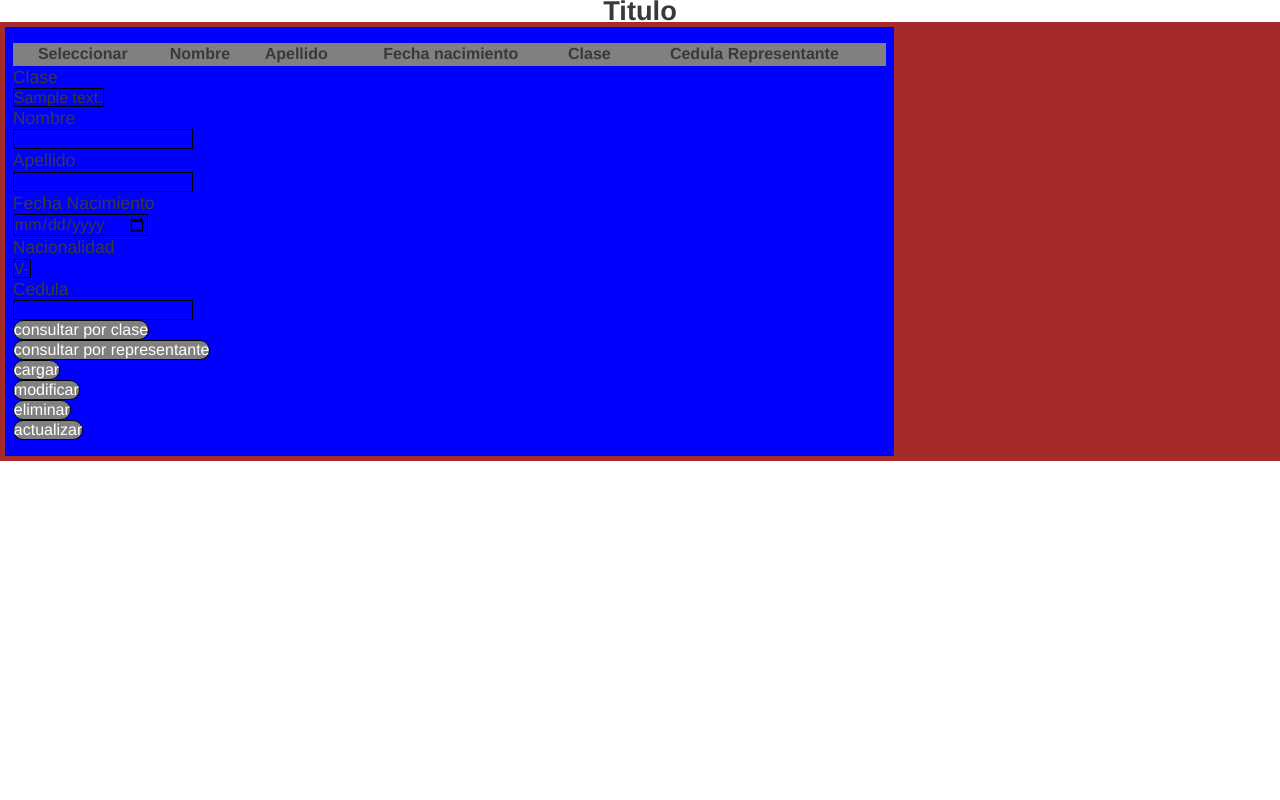
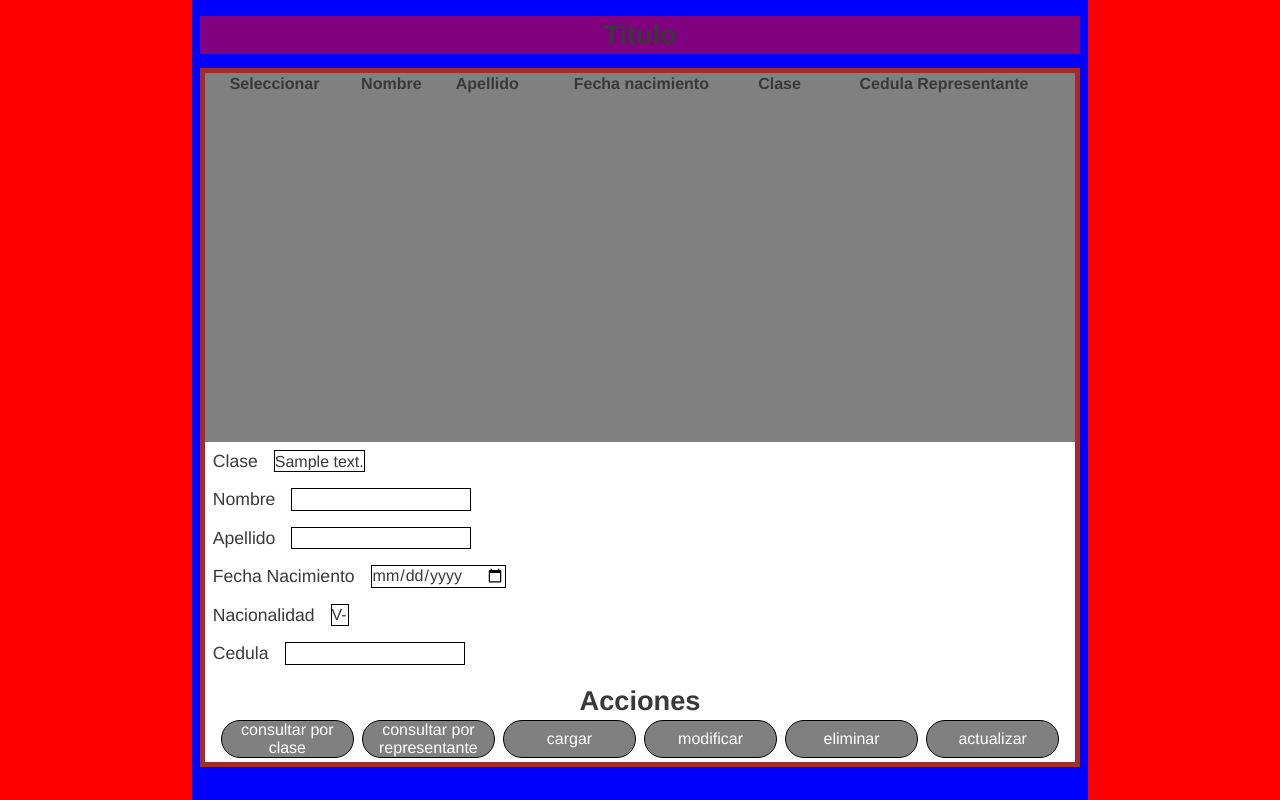
Before and after one commit to andlicon/Experimental, a PHP site: page /php/InterfazEstudiante/estudianteView.php in a window 1280 px wide. Run offline with PHP 8.4, Linux system fonts and the light colour scheme; tables that the repository leaves empty or names only in its code hold one stand-in row (values such as "Sample post"); lists and menus that the app fills with data are empty.

Commit message:
Modificado los estilos para la vista estudiante

```diff
--- a/php/InterfazEstudiante/estudianteView.php
+++ b/php/InterfazEstudiante/estudianteView.php
@@ -1,5 +1,5 @@
 <!DOCTYPE html>
-<html lang="en">
+<html lang="en" class="vista">
 
 <?php
     include('accionBoton/actualizarEstu.php');
@@ -19,15 +19,15 @@
 
     <link rel="stylesheet" href="/css/main.css">
 </head>
-<body class="consulta">
+<body class="vista__contenido">
     <?php
         include_once('../general/imprimirMensaje.php');;
 
         imprimirMensaje();
     ?>
-    <h2 class="consulta__titulo">Titulo</h2>
+    <h2 class="vista__titulo">Titulo</h2>
     <div class="vista__cuerpo">
-        <form action="" method="POST" class="vista__contenido">
+        <form action="" method="POST" class="vista__form">
             <!-- output seleccionable -->
             <table class="output">
                 <colgroup>
@@ -107,6 +107,8 @@
                 </tbody>
             </table>
             <!-- input -->
+            <div class="input">
+                <div class="input__grupo">
                     <label for="claseInput" class="input__label">Clase</label>
                     <select class="input__select" id="claseInput" name="claseInput">
                         <?php
@@ -114,26 +116,41 @@
                             generarClases();
                         ?>
                     </select>
+                </div>
+                <div class="input__grupo">
                     <label for="nombreInput" class="input__label">Nombre</label>
                     <input type="text" id="nombreInput" name="nombreInput" class="input__input input__input--texto">
+                </div>
+                <div class="input__grupo">
                     <label for="apellidoInput" class="input__label">Apellido</label>
                     <input type="text" id="apellidoInput" name="apellidoInput" class="input__input input__input--texto">
+                </div>
+                <div class="input__grupo">
                     <label for="fechaInput" class="input__label">Fecha Nacimiento</label>
                     <input type="date" id="fechaInput" name="fechaInput" class="input__input input__input--texto">
+                </div>
+                <div class="input__grupo">
                     <label for="nacionalidadInput" class="input__label">Nacionalidad</label>
                     <select name="nacionalidadInput" id="nacionalidadInput" class="input__select">
                         <option value="V-" class="input__select">V-</option>
                         <option value="E-" class="input__select">E-</option>
                     </select>
+                </div>
+                <div class="input__grupo">
                     <label for="cedulaInput" class="input__label">Cedula</label>
                     <input type="text" id="cedulaInput" name="cedulaInput" class="input__input input__input--texto">
+                </div>
+            </div>
             <!-- botones -->
+            <div class="botones">
+                <h2 class="botones__titulo">Acciones</h2>
                 <button name="consultar-clase" class="boton">consultar por clase</button>
                 <button name="consultar-cedula" class="boton">consultar por representante</button>
                 <button name="cargar" class="boton">cargar</button>
                 <button name="modificar" class="boton">modificar</button>
                 <button name="eliminar" class="boton">eliminar</button>
                 <button name="actualizar" class="boton">actualizar</button>
+            </div>
         </form>
     </div>
 </body>
--- a/php/interfazRepresentante/representanteView.php
+++ b/php/interfazRepresentante/representanteView.php
@@ -38,7 +38,7 @@
                     <col class="output__col output__col--contacto">
                 </colgroup>
                 <thead class="output__header">
-                    <tr class="">
+                    <tr class="output__renglon">
                         <th class="output__celda output__celda--header">
                            Seleccionar
                         </th>
```
Lines whose indentation alone changed are shown as unchanged.
